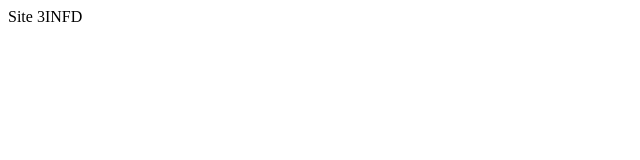
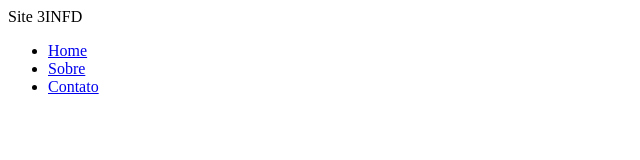
Before and after one commit to gabrispo/site3infd, a plain HTML site: page index.html in a window 1280 px wide. Shown: the whole page, without its empty margins (0-640 px from the left). Drawn offline with Linux system fonts and the light colour scheme.

Commit message:
Criado menu

```diff
--- a/index.html
+++ b/index.html
@@ -5,5 +5,10 @@
 </head>
 <body>
 	Site 3INFD
+	<ul>
+		<li><a href="home.html">Home</li>
+		<li><a href="sobre.html">Sobre</li>
+		<li><a href="Contato.html">Contato</li>
+	</ul>
 </body>
 </html>
```
